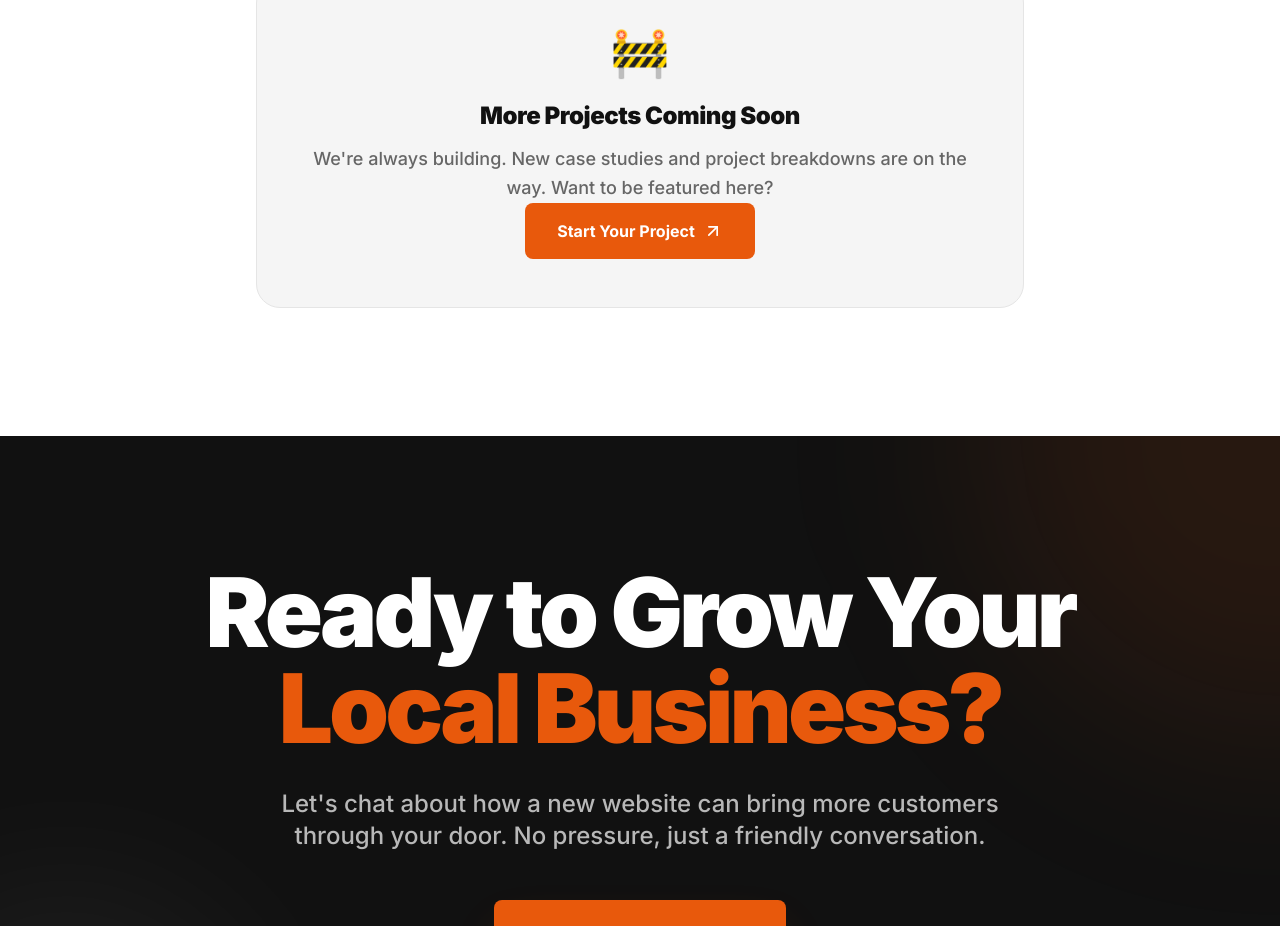
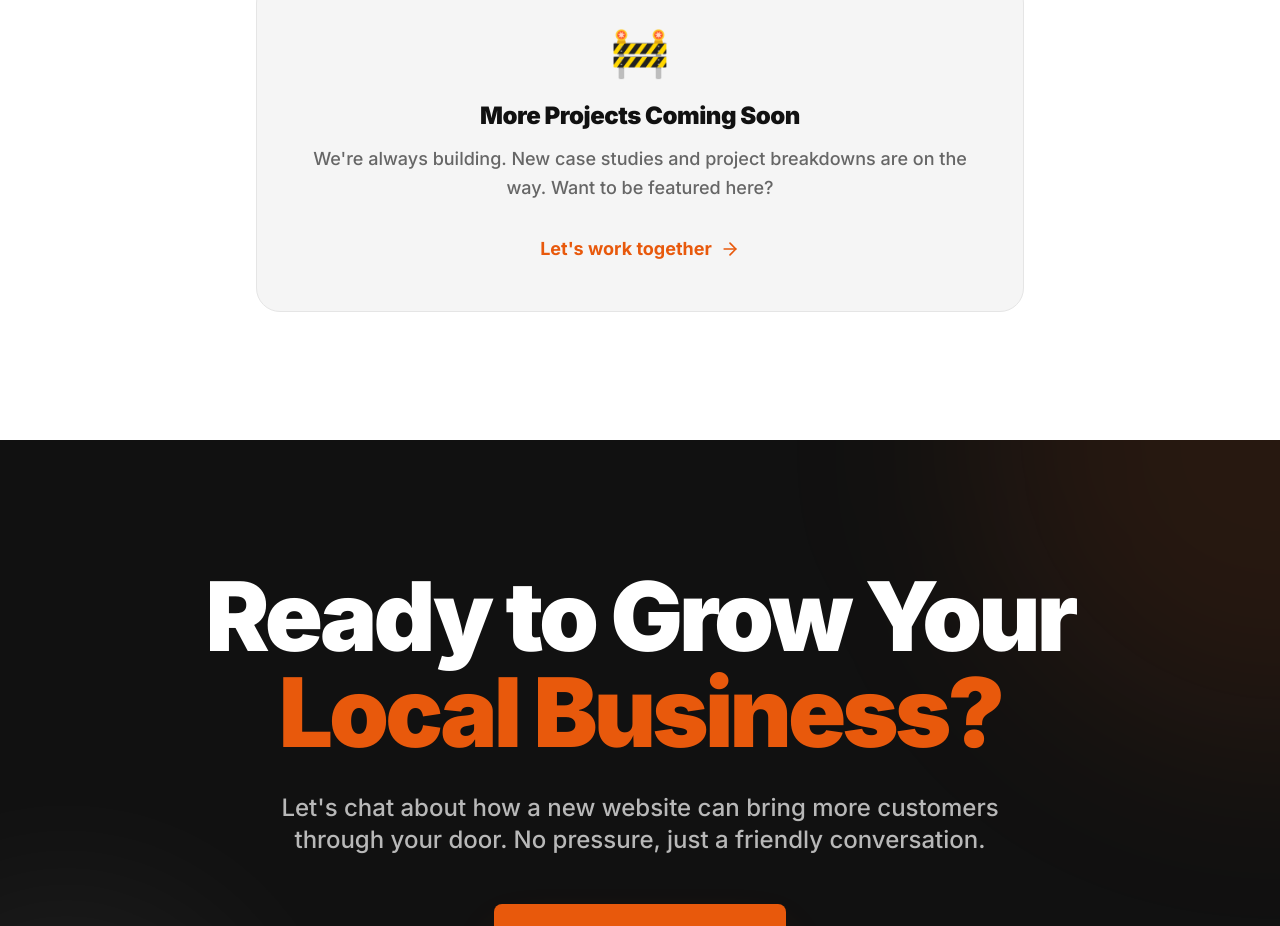
Before and after one commit to boostifyusa/Boostify-website-2026, a React (Vite) app: page /work in a window 1280 px wide. Shown: the part 3454-4380 px from the top of the page. Built offline with nearby package versions, Linux system fonts and the light colour scheme.

Commit message:
Working site

```diff
--- a/src/index.css
+++ b/src/index.css
@@ -1,6 +1,5 @@
-
 /* URL IMPORTS (SUCH AS FONT IMPORTS) SHOULD BE KEPT ABOVE TAILWIND IMPORTS - DO NOT DELETE THIS COMMENT */
-@import url('https://fonts.googleapis.com/css2?family=Inter:wght@400;500;600;700;800;900&display=swap');
+@import url('https://fonts.googleapis.com/css2?family=Inter:opsz,wght@14..32,100..900&display=swap');
 
 /* PLEASE NOTE: THESE TAILWIND IMPORTS SHOULD NEVER BE DELETED - DO NOT DELETE THIS COMMENT */
 @import 'tailwindcss/base';
--- a/src/pages/OurWorkPage.tsx
+++ b/src/pages/OurWorkPage.tsx
@@ -4,7 +4,7 @@ import { motion } from 'framer-motion';
 import { Navigation } from '../components/Navigation';
 import { Footer } from '../components/Footer';
 import { CTASection } from '../components/CTASection';
-import { ArrowUpRight, TrendingUp } from 'lucide-react';
+import { ArrowRight, TrendingUp } from 'lucide-react';
 const projects = [
   {
     id: '01',
@@ -199,15 +199,15 @@ export function OurWorkPage() {
               <h3 className="text-2xl font-black text-dark mb-3 tracking-tight">
                 More Projects Coming Soon
               </h3>
-              <p className="text-gray font-medium text-lg leading-relaxed">
+              <p className="text-gray font-medium text-lg leading-relaxed mb-8">
                 We're always building. New case studies and project breakdowns
                 are on the way. Want to be featured here?
               </p>
               <Link
                 to="/contact"
-                className="inline-flex items-center justify-center px-8 py-4 bg-orange text-white font-bold rounded-lg hover:bg-orange-hover transition-all duration-300">
-                Start Your Project
-                <ArrowUpRight className="w-5 h-5 ml-2" />
+                className="inline-flex items-center text-orange font-bold text-lg hover:text-dark transition-colors duration-300">
+                Let's work together
+                <ArrowRight className="w-5 h-5 ml-2" />
               </Link>
             </div>
           </div>
```
